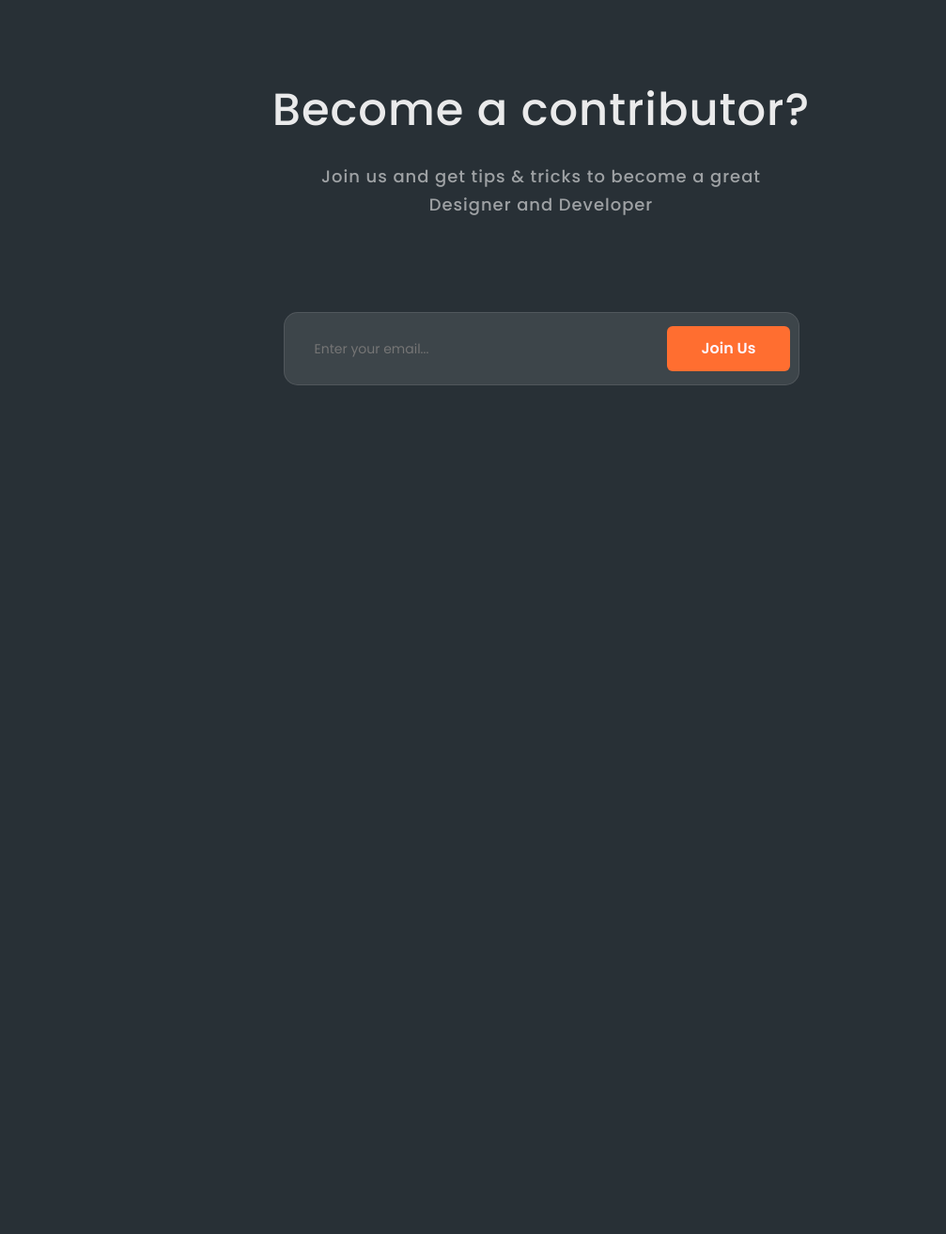
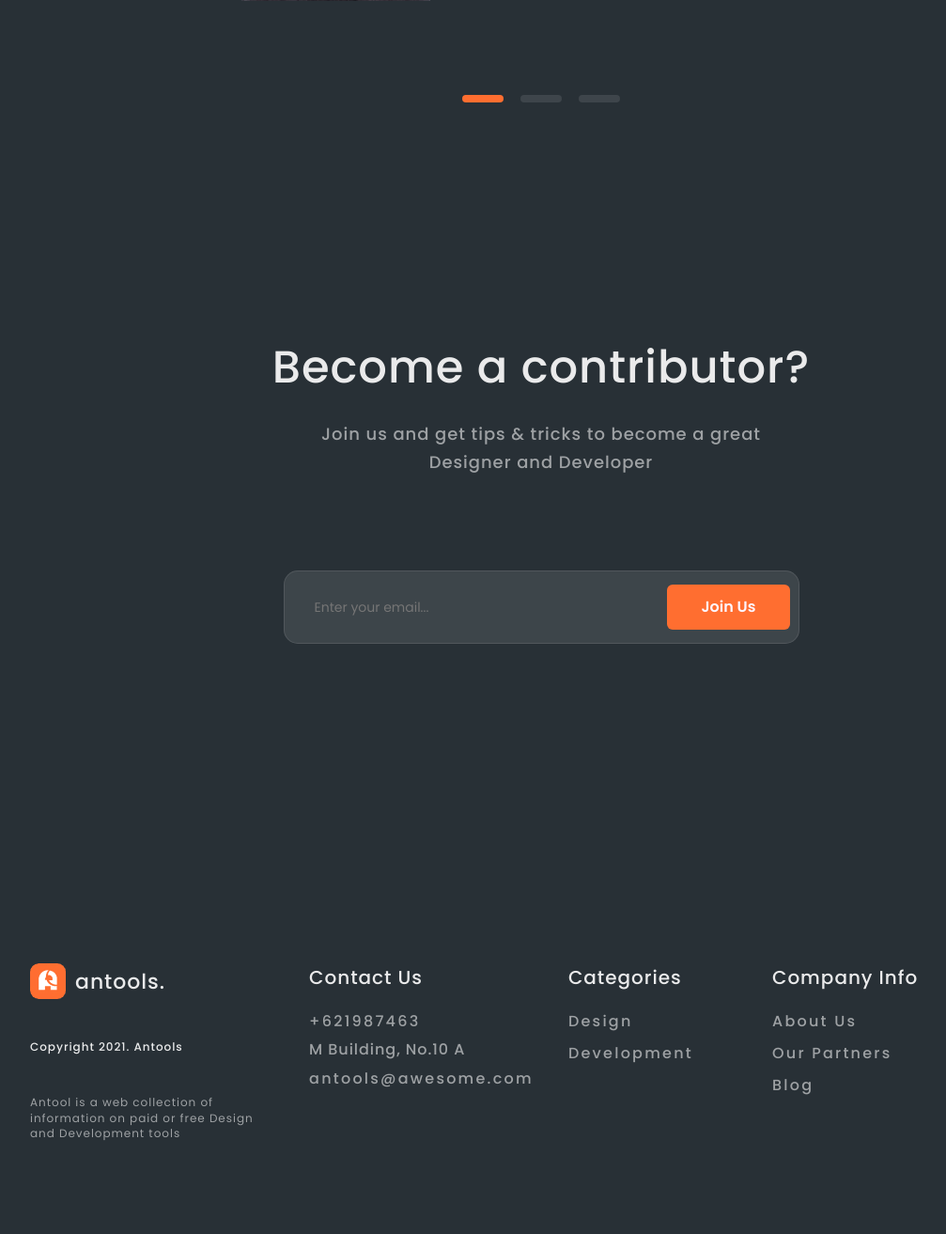
Before and after one commit to Stepan0202/antools2, a PHP site: page / in a window 1280 px wide. Shown: the part 4395-5708 px from the top of the page at 94% size, without its empty margins (64-1071 px from the left). Before the commit the page ends 4805 px from the top, so only its background shows below. Run offline with PHP 8.4, Linux system fonts and the light colour scheme.

Commit message:
basic site is ready. Starting adaptive. Burger menu

```diff
--- a/public/css/card.css
+++ b/public/css/card.css
@@ -1,5 +1,5 @@
 .card {
-  max-width: 392px;
+  max-width: 355px;
   position: relative;
   display: flex;
   justify-items: center;
@@ -17,6 +17,7 @@
   background-color: rgb(255, 110, 48);
   color: rgb(255, 255, 255);
   border-radius: 8px;
+  cursor: pointer;
 }
 .card:hover ::before {
   content: "";
--- a/public/css/slider.css
+++ b/public/css/slider.css
@@ -35,7 +35,7 @@
   width: 80vw;
   padding: 0 10vw 0 0;
   position: absolute;
-  transition: all 2s linear;
+  transition: all 0.5s ease-out;
 }
 
 .slider__photoContainer {
@@ -95,8 +95,7 @@
 }
 
 .slider__line_disabled {
-  background-color: rgb(40, 48, 54);
-  border: 1px solid gray;
+  background-color: rgba(255, 255, 255, 0.1);
 }
 
 .slider__line_active {
--- a/public/css/style.css
+++ b/public/css/style.css
@@ -122,7 +122,7 @@ body {
 }
 
 .container {
-  width: 92.2807017544%;
+  width: 85%;
   margin: 0 auto;
 }
 
@@ -165,8 +165,29 @@ h3 {
   color: rgba(255, 255, 255, 0.9);
 }
 
+.logo {
+  display: flex;
+  border-radius: 9px;
+  overflow: hidden;
+  align-items: center;
+  gap: 10px;
+  font-size: 22px;
+  line-height: 150%;
+  color: rgba(255, 255, 255, 0.9);
+}
+
+.logo__img {
+  border-radius: 9px;
+}
+
 .header {
-  margin-top: 50px;
+  position: fixed;
+  padding: 1em 0;
+  top: 0;
+  left: 0;
+  width: 100%;
+  z-index: 100;
+  background-color: #283036;
 }
 
 .header__container {
@@ -176,25 +197,7 @@ h3 {
   justify-content: space-between;
 }
 
-.header__logo {
-  display: flex;
-  align-items: center;
-  gap: 10px;
-  font-size: 22px;
-  line-height: 150%;
-  color: rgba(255, 255, 255, 0.9);
-}
-
-.logo {
-  border-radius: 9px;
-  overflow: hidden;
-}
-
-.logo__img {
-  border-radius: 9px;
-}
-
-.header__menu {
+.menu__list {
   display: flex;
   gap: 2.5em;
   justify-content: center;
@@ -230,6 +233,7 @@ h3 {
 .lead {
   display: flex;
   justify-content: flex-end;
+  padding-top: 100px;
 }
 
 .lead__container {
@@ -373,7 +377,7 @@ h3 {
 }
 
 .card {
-  max-width: 392px;
+  max-width: 355px;
   position: relative;
   display: flex;
   justify-items: center;
@@ -391,6 +395,7 @@ h3 {
   background-color: rgb(255, 110, 48);
   color: rgb(255, 255, 255);
   border-radius: 8px;
+  cursor: pointer;
 }
 .card:hover ::before {
   content: "";
@@ -655,7 +660,7 @@ h3 {
   width: 80vw;
   padding: 0 10vw 0 0;
   position: absolute;
-  transition: all 2s linear;
+  transition: all 0.5s ease-out;
 }
 
 .slider__photoContainer {
@@ -715,12 +720,15 @@ h3 {
 }
 
 .slider__line_disabled {
-  background-color: rgb(40, 48, 54);
-  border: 1px solid gray;
+  background-color: rgba(255, 255, 255, 0.1);
 }
 
 .slider__line_active {
   background-color: rgb(255, 110, 48);
+}
+
+.leadForm {
+  margin-top: 251px;
 }
 
 .leadForm__container {
@@ -768,9 +776,57 @@ input {
   color: rgba(255, 255, 255, 0.38);
 }
 
+.footer {
+  margin-top: 240px;
+  padding-bottom: 98px;
+}
+
 .footer__container {
   display: flex;
-  justify-content: center;
-  align-items: center;
-  gap: 56.59px;
+  justify-content: space-between;
+  padding-right: 10vw;
 }
+
+.footer__column {
+  display: flex;
+  flex-direction: column;
+  justify-content: space-between;
+  min-height: 190px;
+}
+.footer__column ul, .footer__column nav {
+  display: flex;
+  flex-direction: column;
+  gap: 10px;
+  padding-top: 20px;
+  flex: 1 1 90%;
+  font-size: 16px;
+}
+
+.footer__header {
+  font-size: 20px;
+  flex: 0 0 min-content;
+}
+
+.footer__column_1 {
+  flex: 0 1 260px;
+}
+
+.footer__copyright {
+  color: rgba(255, 255, 255, 0.9);
+}
+
+.footer__lawInfo {
+  font-weight: 400;
+}
+
+.footer__column_2 {
+  flex: 0 1 200px;
+}
+
+.footer__column_3 {
+  flex: 0 1 180px;
+}
+
+.footer__column_4 {
+  flex: 0 1 170px;
+}
--- a/public/index.html
+++ b/public/index.html
@@ -11,25 +11,31 @@
 <body>
     <div class="wrapper">
         <header class="header">
-    <div class="header__wrapper">
         <div class="header__container container">
             <div class="header__logo logo">
                 <img src="/img/logo.jpg" alt="" class="logo__img">
                 <p class="logo__name">antools.</p>
             </div>
-            <nav class="header__menu menu">
-                <li class="menu__item"> <a href="">Home</a></li>
-                <li class="menu__item menu__item_drop"><a href="">Categories</a>
+            <div class="header__menu menu">
+                <div class="menu__icon">
+                    <span></span>
+                </div>
+                <nav class="menu__body">
+                    <ul class="menu__list">
+                        <li class="menu__item"> <a class="menu__link" href="">Home</a></li>
+                        <li class="menu__item menu__item_drop"><a class="menu__link" href="">Categories</a>
                             <ul class="dropMenu">
-                        <li class="dropMenu__item dropable"><a href="">Programming</a></li>
-                        <li class="dropMenu__item dropable"><a href="">Design</a></li>
-                        <li class="dropMenu__item dropable"><a href="">Managment</a></li>
-                        <li class="dropMenu__item dropable"><a href="">Command work</a></li>
+                                <li class="dropMenu__item dropable"><a class="menu__link" href="">Programming</a></li>
+                                <li class="dropMenu__item dropable"><a class="menu__link" href="">Design</a></li>
+                                <li class="dropMenu__item dropable"><a class="menu__link" href="">Managment</a></li>
+                                <li class="dropMenu__item dropable"><a class="menu__link" href="">Command work</a></li>
                             </ul>
                         </li>
-                <li class="menu__item"><a href="">My Collections</a></li>
-                <li class="menu__item"><a href="">Blog</a></li>
+                        <li class="menu__item"><a class="menu__link" href="">My Collections</a></li>
+                        <li class="menu__item"><a class="menu__link" href="">Blog</a></li>
+                    </ul>
                 </nav>
+            </div>
             <div class="header__controls">
                 <button class="button button_transparent login header__login">
                     Login
@@ -39,10 +45,10 @@
                 </button>
             </div>
         </div>
-    </div>
 </header>
+        <main class="main">
     <section class="lead">
-    <div class="lead__container">
+        <div class="lead__container container">
             <div class="lead__description">
                 <h1 class="lead__header">Awesome tools for
                     Designer & Developer<span class="colorText">.</span></h1>
@@ -352,14 +358,40 @@
             </form>
         </div>
     </section>
+</main>
         <footer class="footer">
     <div class="footer__container container">
-
+        <div class="footer__column footer__column_1">
+            <div class="footer__logo logo">
+                <img src="/img/logo.jpg" alt="" class="logo__img">
+                <p class="logo__name">antools.</p>
             </div>
-</footer>
-    <footer class="footer">
-    <div class="footer__container container">
-
+            <p class="footer__copyright">Copyright 2021. Antools</p>
+            <p class="footer__lawInfo">Antool is a web collection of information on paid or free Design and Development tools</p>
+        </div>
+        <div class="footer__column footer__column_2">
+            <h3 class="footer__header">Contact Us</h3>
+            <ul>
+                <li><a href="tel:+621987463">+621987463</a></li>
+                <li>M Building, No.10 A</li>
+                <li><a href="mailto: antools@awesome.com">antools@awesome.com</a></li>
+            </ul>
+        </div>
+        <div class="footer__column footer__column_3">
+            <h3 class="footer__header">Categories</h3>
+            <nav>
+                <li><a href="#"> Design</a></li>
+                <li><a href="#">Development</a></li>
+            </nav>
+        </div>
+        <div class="footer__column footer__column_4">
+            <h3 class="footer__header">Company Info</h3>
+            <nav>
+                <li><a href="#">About Us</a></li>
+                <li><a href="#">Our Partners</a></li>
+                <li><a href="#">Blog</a></li>
+            </nav>
+        </div>
     </div>
 </footer>
     </div>
--- a/public/js/slider.js
+++ b/public/js/slider.js
@@ -1,26 +1,24 @@
 
+window.onload = init;
 const leftArrow = document.querySelector(".slider__left");
 const rightArrow = document.querySelector(".slider__right");
 const sliderItems = document.querySelectorAll(".slider__item");
 const itemContainer = document.querySelector(".slider__content");
-const paginationContainer = document.querySelectorAll(".slider__lines");
+const paginationContainer = document.querySelector(".slider__lines");
 const paginationElements = createElements("div", "slider__line", sliderItems.length);
 let sliderLineActive = "slider__line_active";
 let sliderDisabled = "slider__line_disabled";
 let currentPosition = 0;
 
-sliderItems.forEach((slide,indx) => {
-    slide.style = `transform: translateX(${indx * 100}%)`
-});
 
 rightArrow.addEventListener("click", () => {
     paginationElements[currentPosition].classList.remove(sliderLineActive);
     paginationElements[currentPosition].classList.add(sliderDisabled);
     currentPosition++;
-    paginationElements[currentPosition].classList.add(sliderLineActive);
     if (currentPosition >= sliderItems.length) {
       currentPosition = 0;
     }
+    paginationElements[currentPosition].classList.add(sliderLineActive);
     sliderItems.forEach((item, indx) => {
       const position = indx - currentPosition;
       item.style.transform = `translateX(${position * 100}%)`;
@@ -31,10 +29,10 @@ rightArrow.addEventListener("click", () => {
     paginationElements[currentPosition].classList.remove(sliderLineActive);
     paginationElements[currentPosition].classList.add(sliderDisabled);
     currentPosition--;
-    paginationElements[currentPosition].classList.add(sliderLineActive);
     if (currentPosition < 0) {
       currentPosition = sliderItems.length - 1;
     }
+    paginationElements[currentPosition].classList.add(sliderLineActive);
     sliderItems.forEach((item, indx) => {
       const position = indx - currentPosition;
       item.style.transform = `translateX(${position * 100}%)`;
@@ -44,6 +42,12 @@ rightArrow.addEventListener("click", () => {
  step 1: 0%, 100%, 200%
  step
 */
+function init(){
+    appendElements(paginationElements, paginationContainer);
+    sliderItems.forEach((slide,indx) => {
+        slide.style = `transform: translateX(${indx * 100}%)`
+    });
+}
 function createElements(type, elementClass, quantity){
     let elements = [];
     for (let index = 0; index < quantity; index++) {
@@ -53,3 +57,10 @@ function createElements(type, elementClass, quantity){
     }
     return elements;
 }
+function appendElements(elements, container){
+    elements.forEach((element, index) => {
+        container.appendChild(element);
+        if(index === currentPosition) element.classList.add("slider__line_active");
+        else element.classList.add("slider__line_disabled");
+    });
+}
--- a/src/html/main.html
+++ b/src/html/main.html
@@ -1,5 +1,6 @@
+<main class="main">
     <section class="lead">
-    <div class="lead__container">
+        <div class="lead__container container">
             <div class="lead__description">
                 <h1 class="lead__header">Awesome tools for
                     Designer & Developer<span class="colorText">.</span></h1>
@@ -179,4 +180,4 @@
             </form>
         </div>
     </section>
-@@include("./footer.html")
+</main>
--- a/src/index.html
+++ b/src/index.html
@@ -10,9 +10,9 @@
 </head>
 <body>
     <div class="wrapper">
-    @@include("html/header.html")
-    @@include("html/main.html")
-    @@include("html/footer.html")
+        @@include("html/header.html")
+        @@include("html/main.html")
+        @@include("html/footer.html")
     </div>
     <script src="/js/slider.js"></script>
 </body>
--- a/src/scss/card.scss
+++ b/src/scss/card.scss
@@ -1,6 +1,6 @@
 @import "variables.scss";
 .card {
-    max-width: 392px;
+    max-width: 355px;
     position: relative;
     display: flex;
     justify-items: center;
@@ -17,6 +17,7 @@
         background-color: $buttonColor;
         color: rgba(255, 255, 255, 1);
         border-radius: 8px;
+        cursor: pointer;
     }
      &:hover ::before{
         content: "";
--- a/src/scss/variables.scss
+++ b/src/scss/variables.scss
@@ -5,4 +5,4 @@ $descriptionColor: rgba(255, 165, 55, 0.55);
 $buttonColor: rgba(255, 110, 48, 1);
 $mainBackground: #283036;
 
-$container: calc(1052/1140*100%);
+$container: calc(1224/1440*100%);
```
Also changed, not shown: public/css/footer.css (+51 -3 lines), public/css/header.css (+8 -20 lines), src/html/footer.html (+31 -1 lines), src/html/header.html (+19 -14 lines), src/js/slider.js (+17 -6 lines), src/scss/footer.scss (+42 -4 lines), src/scss/header.scss (+31 -23 lines), src/scss/slider.scss (+3 -6 lines), src/scss/style.scss (+15 -2 lines). Lines whose indentation alone changed are shown as unchanged.
